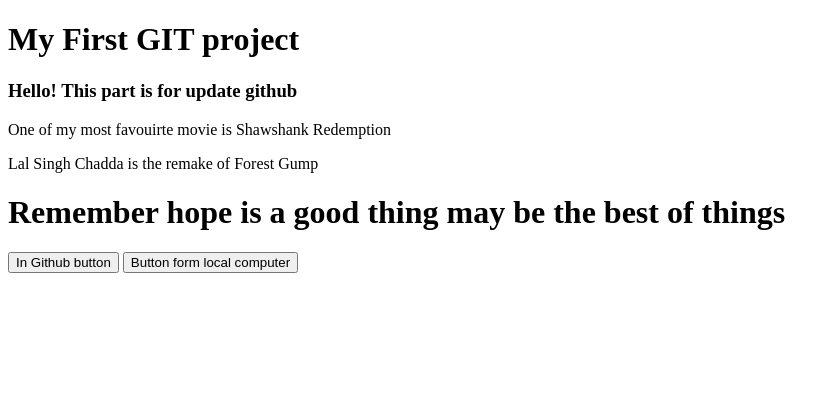
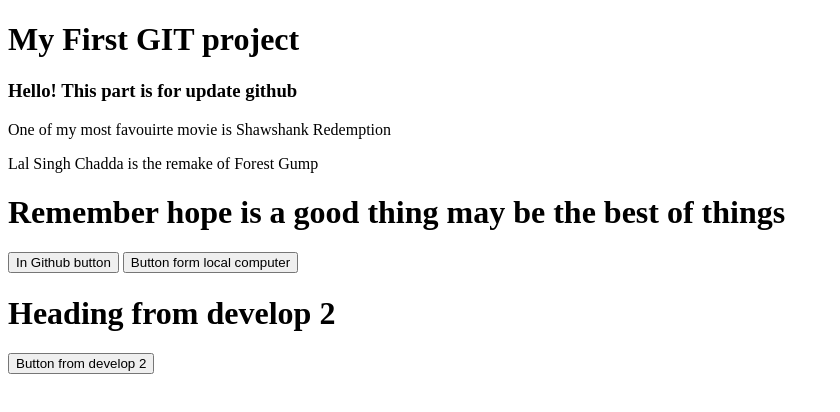
Before and after one commit to minhajul9/my-first-github-project, a plain HTML site: page index.html in a window 1280 px wide. Shown: the whole page, without its empty margins (0-840 px from the left). Drawn offline with Linux system fonts and the light colour scheme.

Commit message:
Hello form develop 2

```diff
--- a/index.html
+++ b/index.html
@@ -20,5 +20,8 @@
 
     <button>Button form local computer</button>
 
+    <h1>Heading from develop 2</h1>
+    <button>Button from develop 2</button>
+
 </body>
 </html>
```
